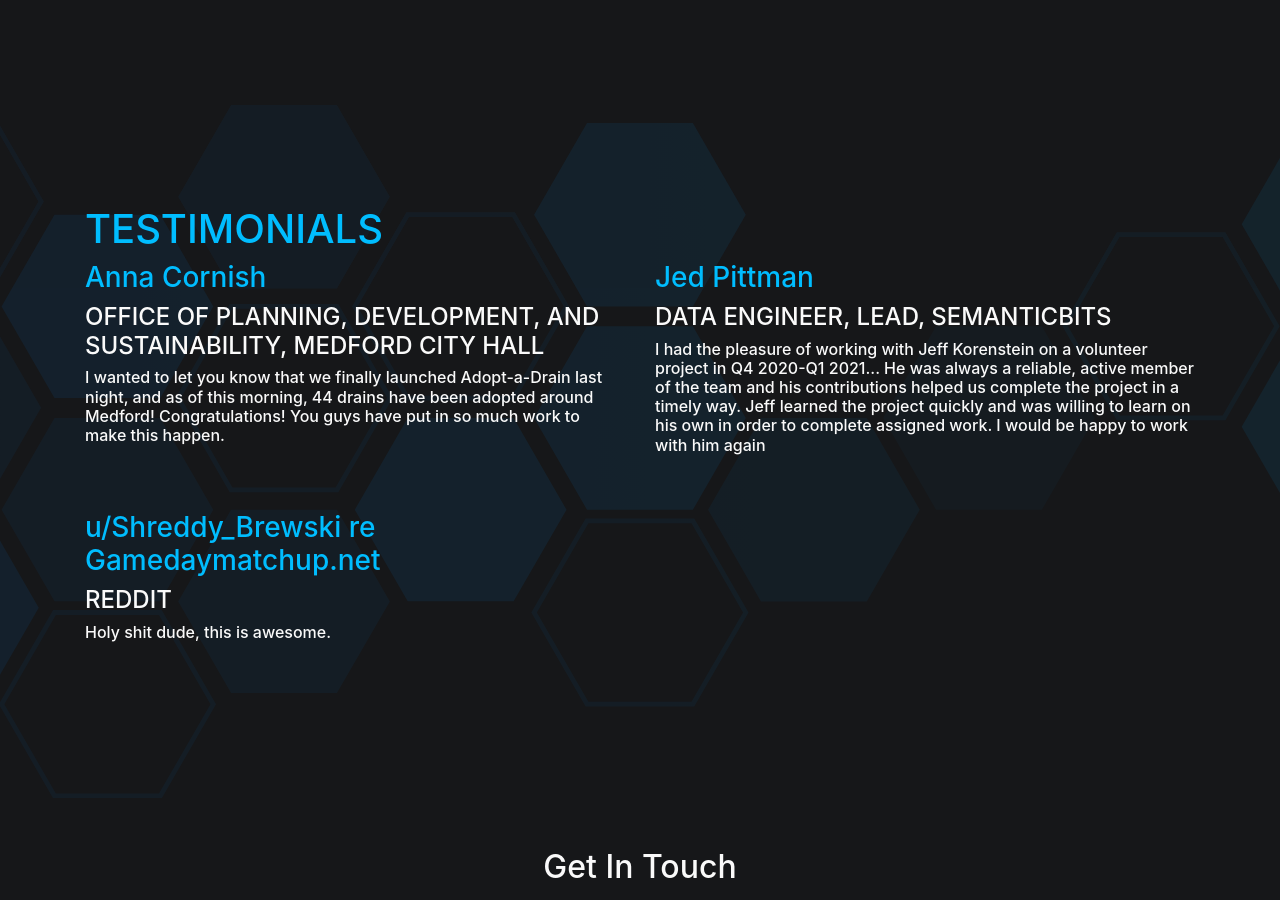
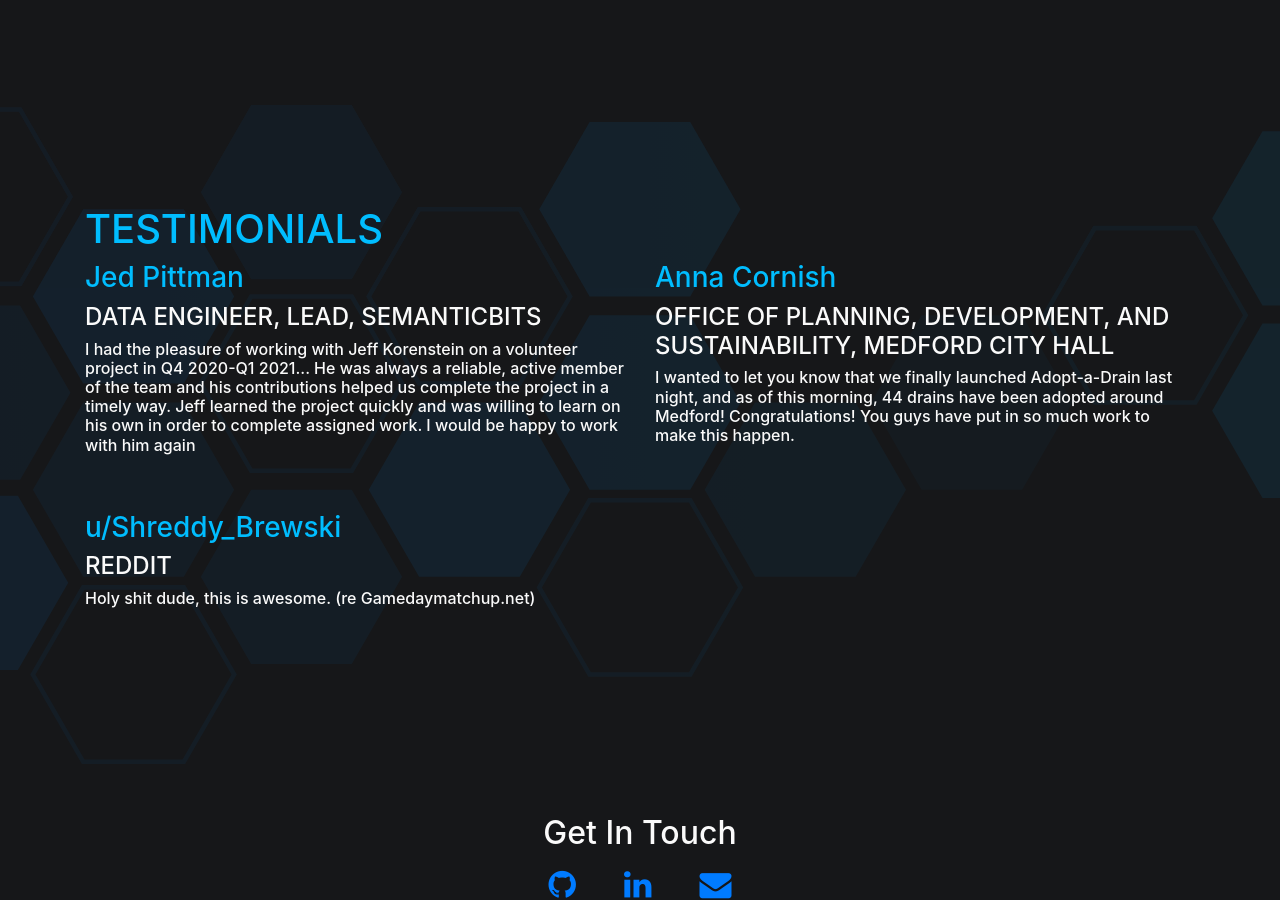
Before and after one commit to jkoren/jkoren.github.io, a Jekyll site: the page built from index.md, in a window 1280 px wide and 900 px high, scrolled down 2253 px. Built offline with Jekyll 4.4.1, drawn with Linux system fonts in a browser that asks for light colours.

```diff
--- a/_data/testimonials.yml
+++ b/_data/testimonials.yml
@@ -1,14 +1,15 @@
-- quote: I wanted to let you know that we finally launched Adopt-a-Drain last night, and as of this morning, 44 drains have been adopted around Medford! Congratulations! You guys have put in so much work to make this happen.
-  person:
-    name: Anna Cornish
-    title: Office of Planning, Development, and Sustainability, Medford City Hall
 
 - quote: I had the pleasure of working with Jeff Korenstein on a volunteer project in Q4 2020-Q1 2021... He was always a reliable, active member of the team and his contributions helped us complete the project in a timely way. Jeff learned the project quickly and was willing to learn on his own in order to complete assigned work. I would be happy to work with him again
   person:
     name: Jed Pittman
     title: Data Engineer, Lead, SemanticBits
 
-- quote: Holy shit dude, this is awesome.
+- quote: I wanted to let you know that we finally launched Adopt-a-Drain last night, and as of this morning, 44 drains have been adopted around Medford! Congratulations! You guys have put in so much work to make this happen.
   person:
-    name: u/Shreddy_Brewski re Gamedaymatchup.net
+    name: Anna Cornish
+    title: Office of Planning, Development, and Sustainability, Medford City Hall
+
+- quote: Holy shit dude, this is awesome.  (re Gamedaymatchup.net)
+  person:
+    name: u/Shreddy_Brewski
     title: Reddit
```
